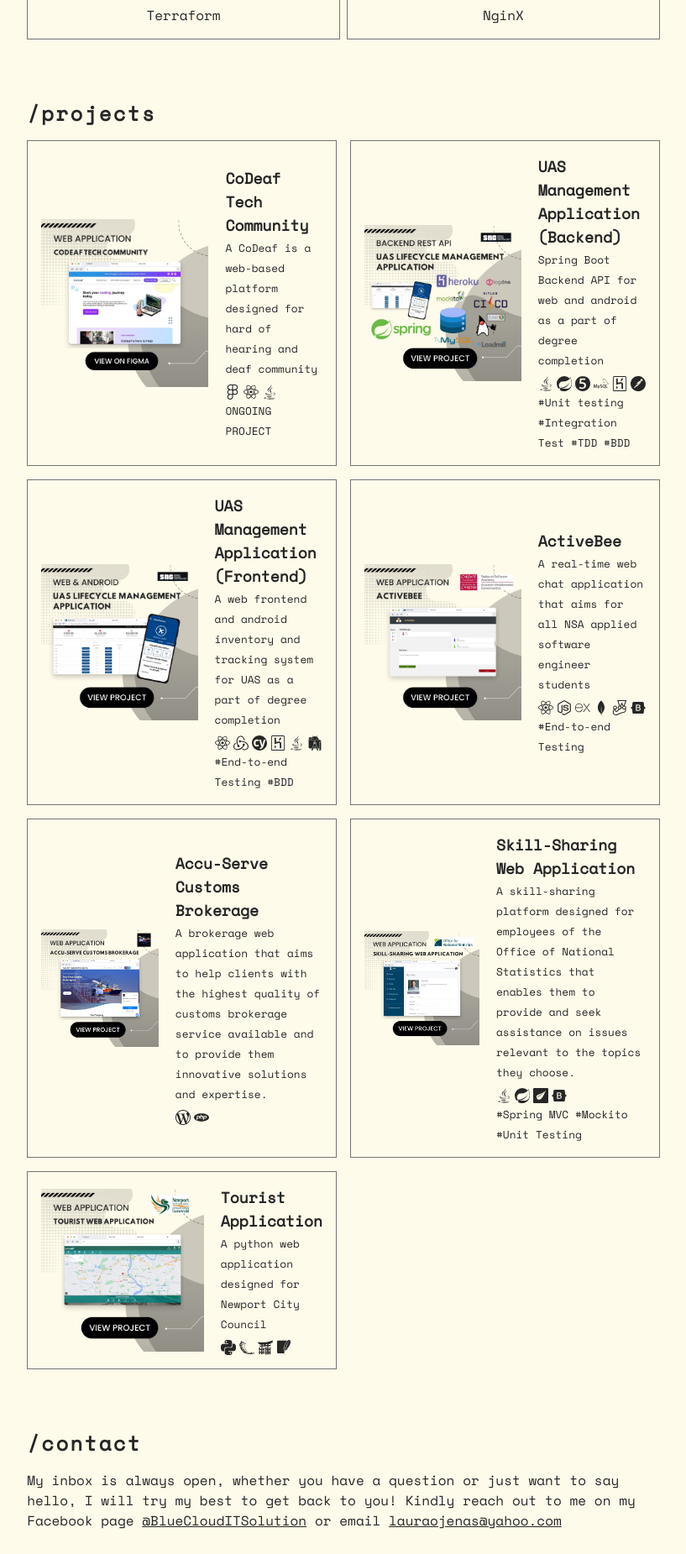
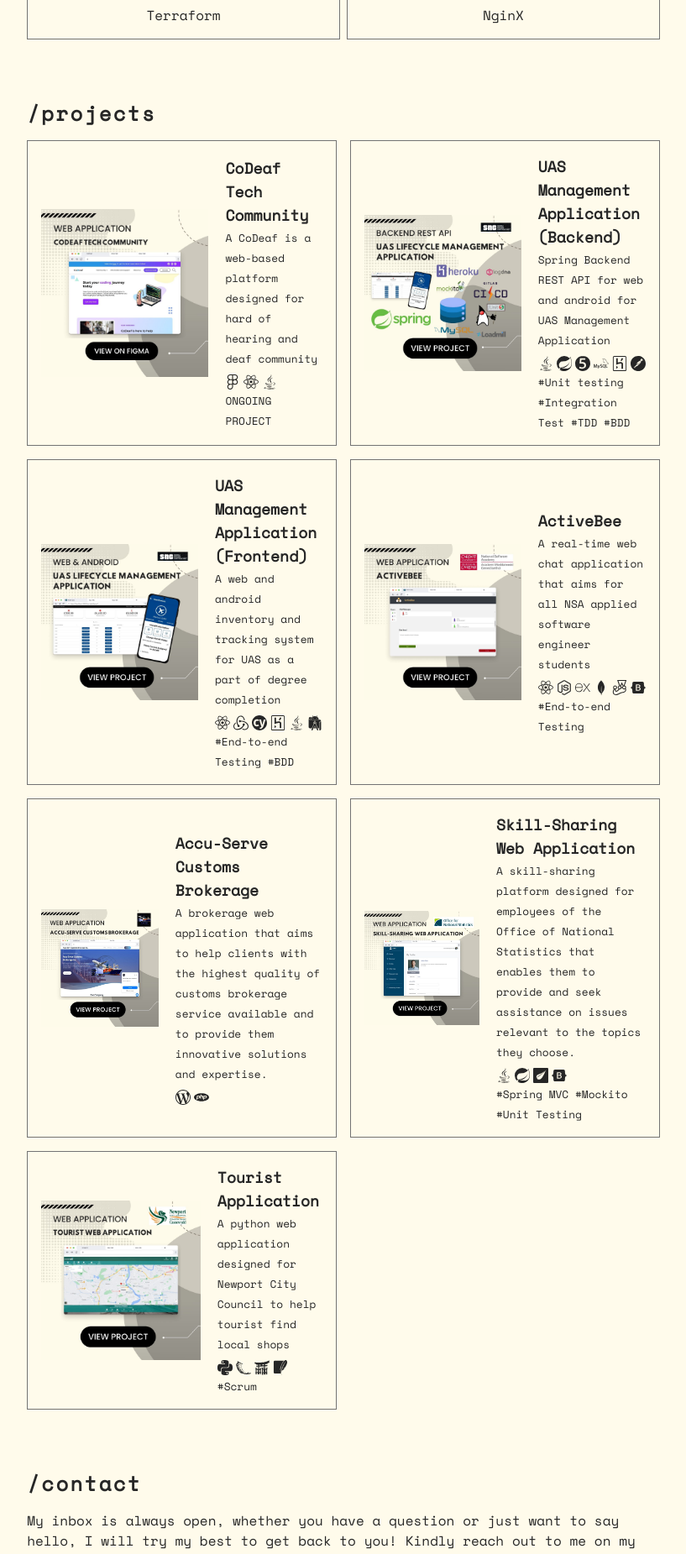
Before and after one commit to reicraftscodes/my-portfolio, a Next.js app: page /#tools in a window 1280 px wide. Shown: the part 1893-3744 px from the top of the page at 84% size, without its empty margins (231-1048 px from the left). Built offline with nearby package versions, Linux system fonts and the light colour scheme.

Commit message:
refactor: update project details

```diff
--- a/constants/projects.js
+++ b/constants/projects.js
@@ -54,7 +54,7 @@ export const PROJECTS = [
     {
       id: 2,
       title: "UAS Management Application (Backend)",
-      description: "Spring Boot Backend API for web and android as a part of degree completion",
+      description: "Spring Backend REST API for web and android for UAS Management Application",
       fullDesc: `
       <ul>
         <li style="font-weight: bold">Project Description: </li>
@@ -101,7 +101,7 @@ export const PROJECTS = [
     {
       id: 3,
       title: "UAS Management Application (Frontend)",
-      description: "A web frontend and android inventory and tracking system for UAS as a part of degree completion",
+      description: "A web and android inventory and tracking system for UAS as a part of degree completion",
       fullDesc: `
       <ul>
       <li style="font-weight: bold">Project Description: </li>
@@ -247,22 +247,13 @@ export const PROJECTS = [
     {
       id: 6,
       title: "Tourist Application",
-      description: "A python web application designed for Newport City Council",
+      description: "A python web application designed for Newport City Council to help tourist find local shops",
       fullDesc: `
       <ul>
         <li>Paragraph 1: </li>
         <ul>
           <li>Lorem ipsum dolor sit amet, consectetur adipiscing elit, sed do eiusmod tempor incididunt ut labore et dolore magna aliqua. Amet nulla facilisi morbi tempus iaculis urna id. Imperdiet proin fermentum leo vel orci porta non pulvinar. Tempor id eu nisl nunc mi ipsum. Amet porttitor eget dolor morbi non arcu. Ultrices gravida dictum fusce ut placerat. Arcu dui vivamus arcu felis bibendum ut tristique et egestas. Natoque penatibus et magnis dis. Aliquam eleifend mi in nulla. Turpis massa sed elementum tempus. Eu scelerisque felis imperdiet proin fermentum. Ultrices mi tempus imperdiet nulla malesuada. Nunc sed velit dignissim sodales ut eu sem. Venenatis tellus in metus vulputate eu. Quam vulputate dignissim suspendisse in est ante in nibh mauris.</li>
         </ul>
-
-        <li>Paragraph 2:</li>
-        <ul>
-          <li>Sagittis vitae et leo duis. Tempor orci eu lobortis elementum nibh. Risus quis varius quam quisque id diam. Amet cursus sit amet dictum sit amet. Ante metus dictum at tempor commodo ullamcorper a lacus. Tellus in hac habitasse platea dictumst. In hac habitasse platea dictumst vestibulum rhoncus est. Elementum tempus egestas sed sed risus. Nunc sed id semper risus in hendrerit. Tincidunt lobortis feugiat vivamus at augue.</li>
-        </ul>
-
-        <li>Paragraph 3:</li>
-        <ul>
-        <li>Sapien eget mi proin sed libero enim sed. Urna porttitor rhoncus dolor purus. Pellentesque dignissim enim sit amet venenatis urna. Lacus sed turpis tincidunt id aliquet risus feugiat in ante. Quam id leo in vitae. Quam elementum pulvinar etiam non quam lacus suspendisse faucibus. A diam sollicitudin tempor id eu nisl nunc. Lectus magna fringilla urna porttitor rhoncus dolor purus non enim. Sit amet massa vitae tortor condimentum. Elit ullamcorper dignissim cras tincidunt lobortis feugiat vivamus. Feugiat in ante metus dictum. Aliquam etiam erat velit scelerisque in dictum. Elit duis tristique sollicitudin nibh sit amet commodo nulla facilisi. Cras sed felis eget velit. Pellentesque elit eget gravida cum sociis. Ultrices dui sapien eget mi. Eget magna fermentum iaculis eu non diam phasellus. Vitae tortor condimentum lacinia quis vel.</li>
       </ul>
     `,
 
@@ -273,6 +264,6 @@ export const PROJECTS = [
         { id: 3, name: "Jinja", icon: <SiJinja /> },
         { id: 3, name: "SqLite", icon: <SiSqlite /> },
       ],
-      other: ""
+      other: "#Scrum"
     },
   ];
```
